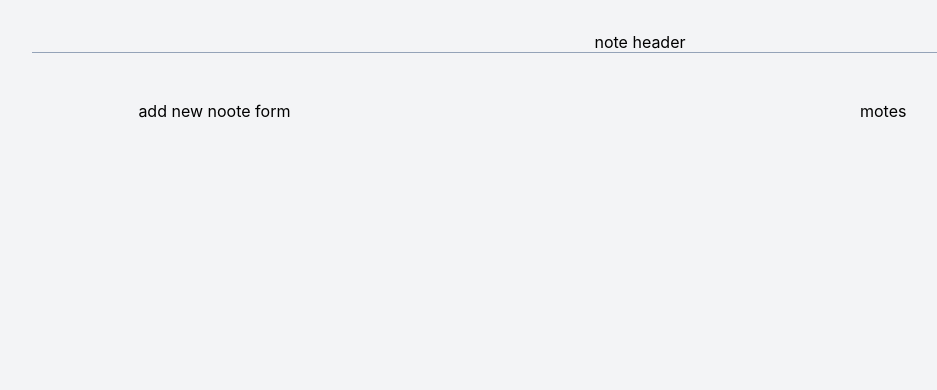
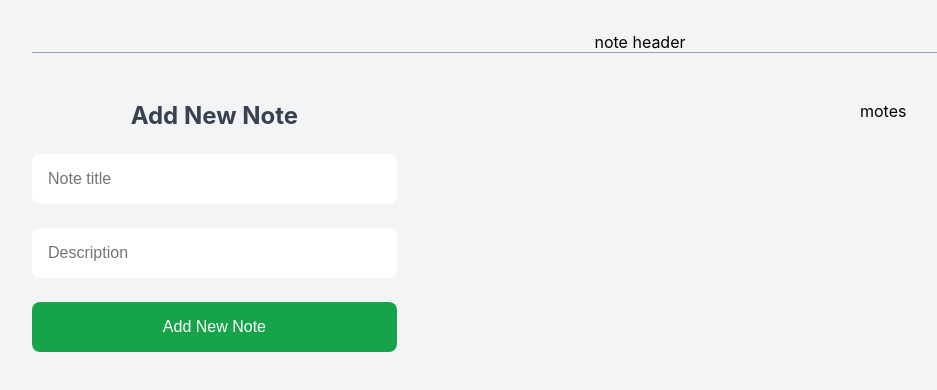
Before and after one commit to AbolghasemTz/noteApp-React, a React (Vite) app: page / in a window 1280 px wide. Shown: the top 390 px of the page, without its empty margins (0-937 px from the left). Built offline with nearby package versions, Linux system fonts and the light colour scheme.

Commit message:
add new note component

```diff
--- a/src/App.jsx
+++ b/src/App.jsx
@@ -1,9 +1,10 @@
 import "./App.css";
+import AddNewNote from "./components/AddNewNote";
 function App() {
   return <div className="container">
    <div className="note-header">note header</div>
    <div className="note-app">
-    <div className="add-new-note">add new noote form</div>
+   <AddNewNote />
     <div className="note-container">motes</div>
    </div>
   </div>;
--- /dev/null
+++ b/src/components/AddNewNote.jsx
@@ -0,0 +1,48 @@
+import React, { useState } from "react";
+
+function AddNewNote() {
+  const [title, setTitle] = useState("");
+  const [description, setDescription] = useState("");
+  const handelSubmit = (e) => {
+    e.preventDefault();
+   const newNote = {
+    title,
+    description,
+    id:Date.now(),
+    completed: false,
+    createdAt:new Date().toISOString()
+   }
+   console.log(newNote);
+  };
+
+  return (
+    <div className="add-new-note">
+      <h2>Add New Note</h2>
+      <form className="note-form" onSubmit={handelSubmit}>
+        <input
+          value={title}
+          onChange={(e) => setTitle(e.target.value)}
+          type="text"
+          name=""
+          id=""
+          className="text-field"
+          placeholder="Note title"
+        />
+        <input
+          value={description}
+          onChange={(e) => setDescription(e.target.value)}
+          type="text"
+          name=""
+          id=""
+          className="text-field"
+          placeholder="Description"
+        />
+        <button type="submit" className="btn btn--primary">
+          Add New Note
+        </button>
+      </form>
+    </div>
+  );
+}
+
+export default AddNewNote;
--- a/src/index.css
+++ b/src/index.css
@@ -7,7 +7,7 @@
   --text-300: #cbd5e1;
   --white: #fff;
   --primary-700: #4338ca;
-  --primary-600: #4f46e5;
+  --primary-600: #16a34a;
   --primary-100: #e0e7ff;
   --rose-500: #f43f5e;
 }
```
